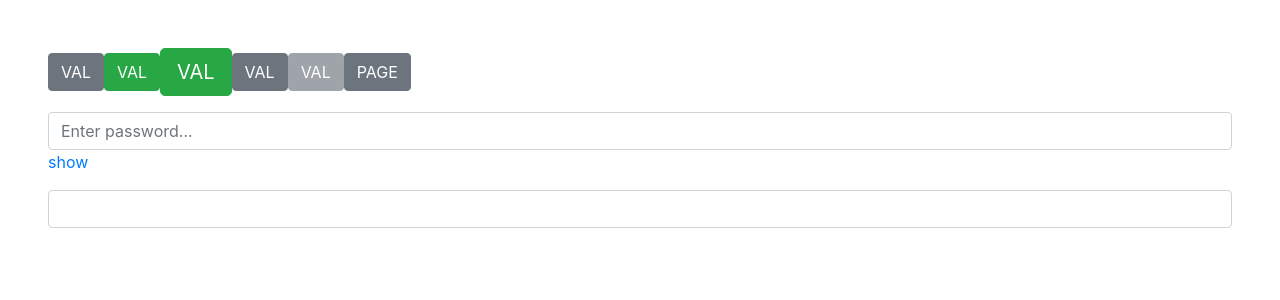
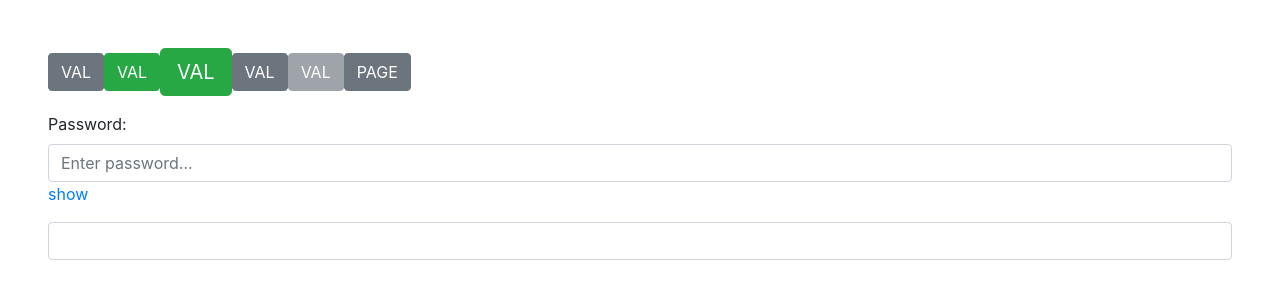
Before and after one commit to begimov/VueComponentsLib, a Vue app: page / in a window 1280 px wide. Shown: the top 300 px of the page. Built offline with nearby package versions, Linux system fonts and the light colour scheme.

Commit message:
FormLabelCmp created

```diff
--- /dev/null
+++ b/src/components/basic/FormLabelCmp.vue
@@ -0,0 +1,11 @@
+<template>
+    <label>
+        <slot />
+    </label>
+</template>
+
+<script>
+export default {
+    //
+}
+</script>
--- a/src/views/Home.vue
+++ b/src/views/Home.vue
@@ -12,6 +12,7 @@
     </p>
 
     <p>
+      <form-label-cmp for="password">Password:</form-label-cmp>
       <input-cmp type="password" name="password" v-model="form.password" placeholder="Enter password..."/>
       <input-cmp name="name" />
     </p>
@@ -22,6 +23,7 @@
 // @ is an alias to /src
 import ButtonCmp from '@/components/basic/ButtonCmp'
 import InputCmp from '@/components/basic/InputCmp'
+import FormLabelCmp from '@/components/basic/FormLabelCmp'
 
 export default {
   name: 'home',
@@ -34,7 +36,8 @@ export default {
   },
   components: {
     ButtonCmp,
-    InputCmp
+    InputCmp,
+    FormLabelCmp
   },
   methods: {
     clicked() {
```
